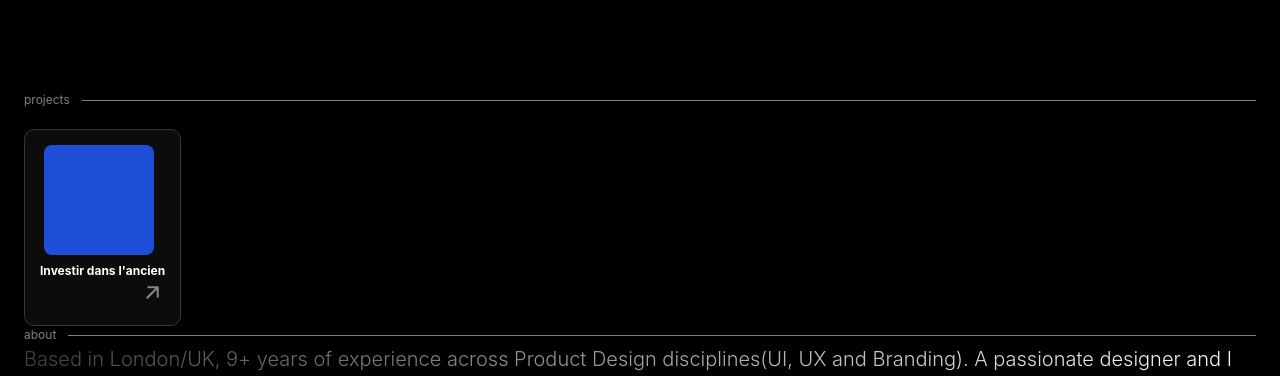
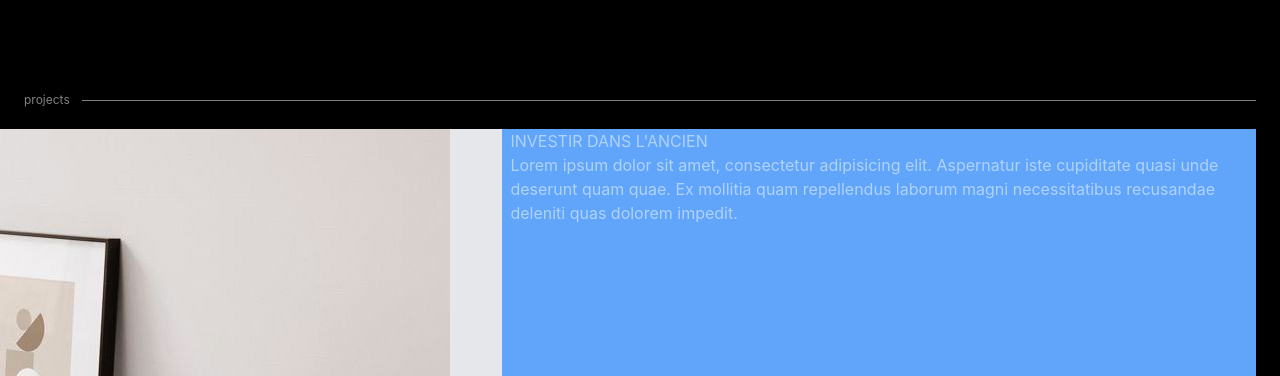
Before and after one commit to FierensDev/portfolio, a React (Create React App) app: page / in a window 1280 px wide. Shown: the part 520-896 px from the top of the page. Built offline with nearby package versions, Linux system fonts and the light colour scheme; the HTML template or start-up script is replaced by a standard one.

Commit message:
create test project

```diff
--- a/src/App.css
+++ b/src/App.css
@@ -1,5 +1,5 @@
 .App {
-  text-align: center;
+  /* text-align: center; */
 }
 
 .App-logo {
--- a/src/App.tsx
+++ b/src/App.tsx
@@ -4,6 +4,7 @@ import { Navbar } from './components/Navbar/Navbar';
 import { Weather } from './components/Weather/Weather';
 import { ProjectCard } from './components/ProjectCard/ProjectCard';
 import profilePicture from './assets/tower101.png'
+import IDLAmontage from './assets/IDLAmontage.jpg'
 
 function App() {
 
@@ -102,17 +103,38 @@ function App() {
 
           <div className=''>
             {/* content */}
-            <div className='card-glass-effect border-container'>
-              <div className='w-[110px] h-[110px] rounded-lg bg-blue-700 mx-[19px] mt-[15px] '></div>
-              <div className='mb-[20px]'>
-                <p className='text-white font-bold text-deuns-xs text-left mx-[15px] mt-[7px]'>Investir dans l'ancien</p>
+            {/* <div className='card-glass-effect border-container'>
+              <div className='w-[110px] h-[110px] rounded-lg bg-blue-700 mx-[15px] mt-[15px]'></div>
+              <div className='mb-[20px] bg-green-100'>
+                <p className='text-white font-bold text-deuns-xs text-left mx-[15px] mt-[7px] break-words whitespace-normal'>Investir dans l'ancien</p>
                 <div className='text-custom-gray arrow-disapear flex place-items-center justify-end mx-[15px]'>
                   <svg width="25px" height="25px" viewBox="0 0 24 24" fill="none" xmlns="http://www.w3.org/2000/svg">
                     <path d="M7 17L17 7M17 7H8M17 7V16" stroke="currentColor" stroke-width="2" stroke-linecap="round" stroke-linejoin="round"/>
                   </svg>
                 </div>
               </div>
+            </div> */}
+
+            <div className='bg-gray-200 grid grid-cols-[40%,1fr] w-[calc(100vw-24px)] ml-[-24px]'>
+
+              <img src={IDLAmontage} alt="IDLA website in a window on a laptop" />
+              <div className='bg-blue-400 px-2'>
+                <h3>INVESTIR DANS L'ANCIEN</h3>
+                <p>Lorem ipsum dolor sit amet, consectetur adipisicing elit. Aspernatur iste cupiditate quasi unde deserunt quam quae. Ex mollitia quam repellendus laborum magni necessitatibus recusandae deleniti quas dolorem impedit.</p>
+              </div>
+              {/* <div className='card-glass-effect border-container box-border p-[15px]'>
+                <div className='w-full h-[110px] rounded-lg bg-blue-700'></div>
+                <div className='bg-green-100'>
+                  <p className='text-white font-bold text-deuns-xs text-left break-words whitespace-normal'>Investir dans l'ancien</p>
+                  <div className='text-custom-gray arrow-disapear flex place-items-center justify-end '>
+                    <svg width="25px" height="25px" viewBox="0 0 24 24" fill="none" xmlns="http://www.w3.org/2000/svg">
+                      <path d="M7 17L17 7M17 7H8M17 7V16" stroke="currentColor" stroke-width="2" stroke-linecap="round" stroke-linejoin="round"/>
+                    </svg>
+                  </div>
+                </div>
+              </div> */}
             </div>
+
 
             <p></p>
           </div>
```
Also changed, not shown: src/assets/IDLAmontage.jpg (added).
